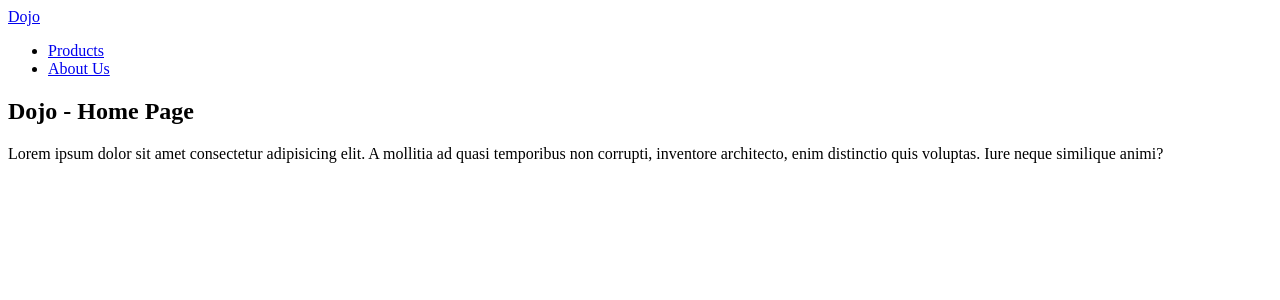
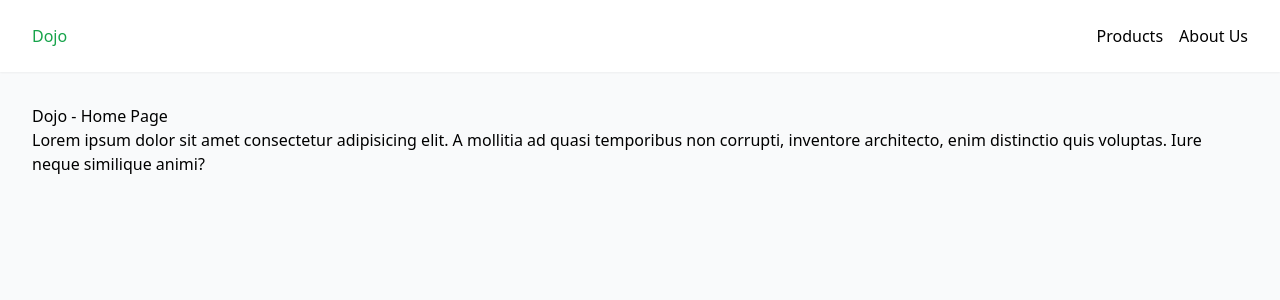
Before and after one commit to or-abdillh/Net-Ninja-Nuxt-Course, a Nuxt app: page / in a window 1280 px wide. Shown: the top 300 px of the page. Built offline with nearby package versions, Linux system fonts and the light colour scheme.

Commit message:
Install Tailwind module

```diff
--- /dev/null
+++ b/assets/css/tailwind.css
@@ -0,0 +1,7 @@
+@tailwind base;
+@tailwind utilities;
+@tailwind components;
+
+body {
+    @apply bg-gray-50;
+}
--- a/layouts/default.vue
+++ b/layouts/default.vue
@@ -1,15 +1,23 @@
 <template>
-    <header>
-        <nav>
+    <header class="sticky top-0 left-0 right-0">
+        <nav class="bg-white shadow-sm flex justify-between px-8 py-6">
             <NuxtLink to="/">Dojo</NuxtLink>
-            <ul>
+            <ul class="flex gap-4">
                 <li><NuxtLink to="/products">Products</NuxtLink></li>
                 <li><NuxtLink to="/about">About Us</NuxtLink></li>
             </ul>
         </nav>
     </header>
 
-    <main>
+    <main class="p-8">
         <slot />
     </main>
 </template>
+
+<style scoped>
+
+.router-link-exact-active {
+    @apply text-green-600 font-medium;
+}
+
+</style>
--- a/nuxt.config.ts
+++ b/nuxt.config.ts
@@ -1,4 +1,7 @@
 // https://nuxt.com/docs/api/configuration/nuxt-config
 export default defineNuxtConfig({
-  devtools: { enabled: true }
+  devtools: { enabled: true },
+  modules: [
+    '@nuxtjs/tailwindcss'
+  ]
 })
--- a/package.json
+++ b/package.json
@@ -10,6 +10,7 @@
   },
   "devDependencies": {
     "@nuxt/devtools": "latest",
+    "@nuxtjs/tailwindcss": "^6.8.0",
     "@types/node": "^18.17.3",
     "nuxt": "^3.6.5"
   }
```
Also changed, not shown: 1 other file (tests, documents, lock files or other folders).
